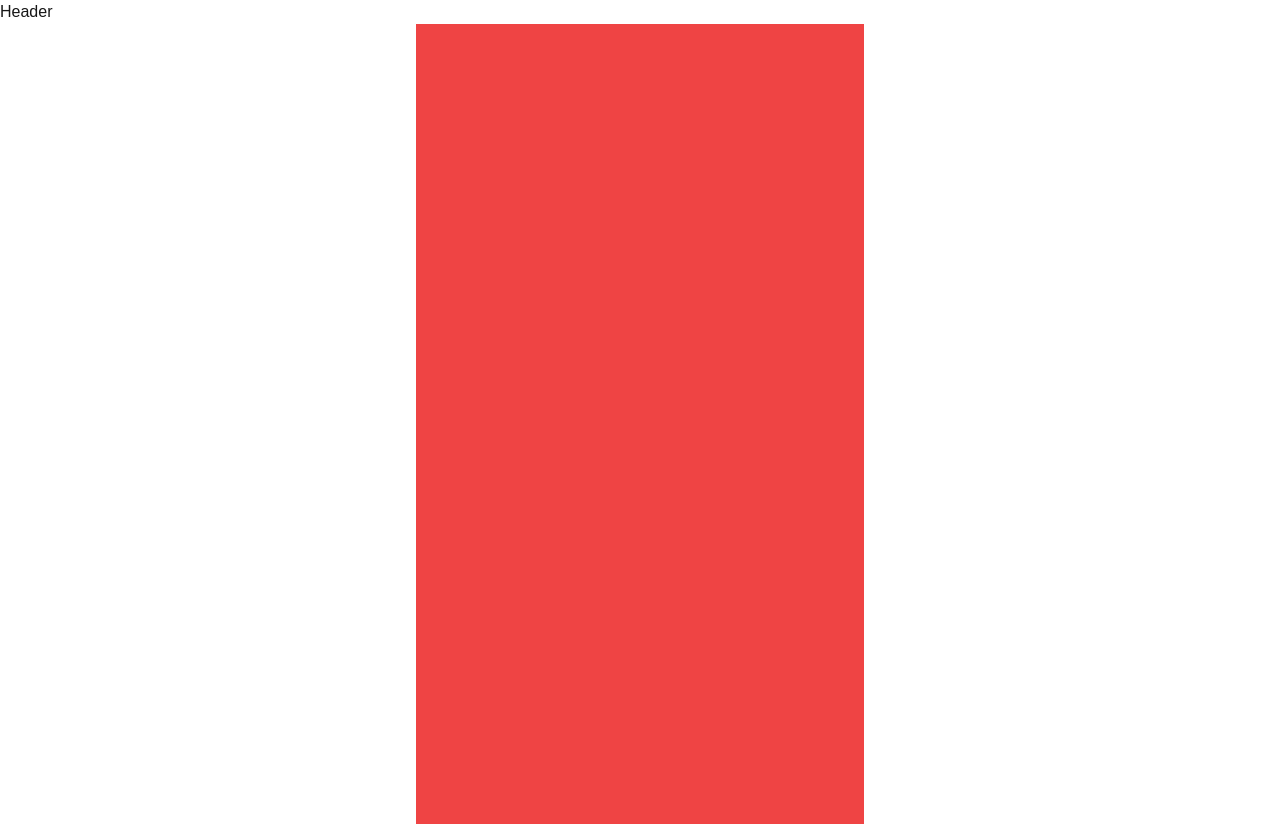
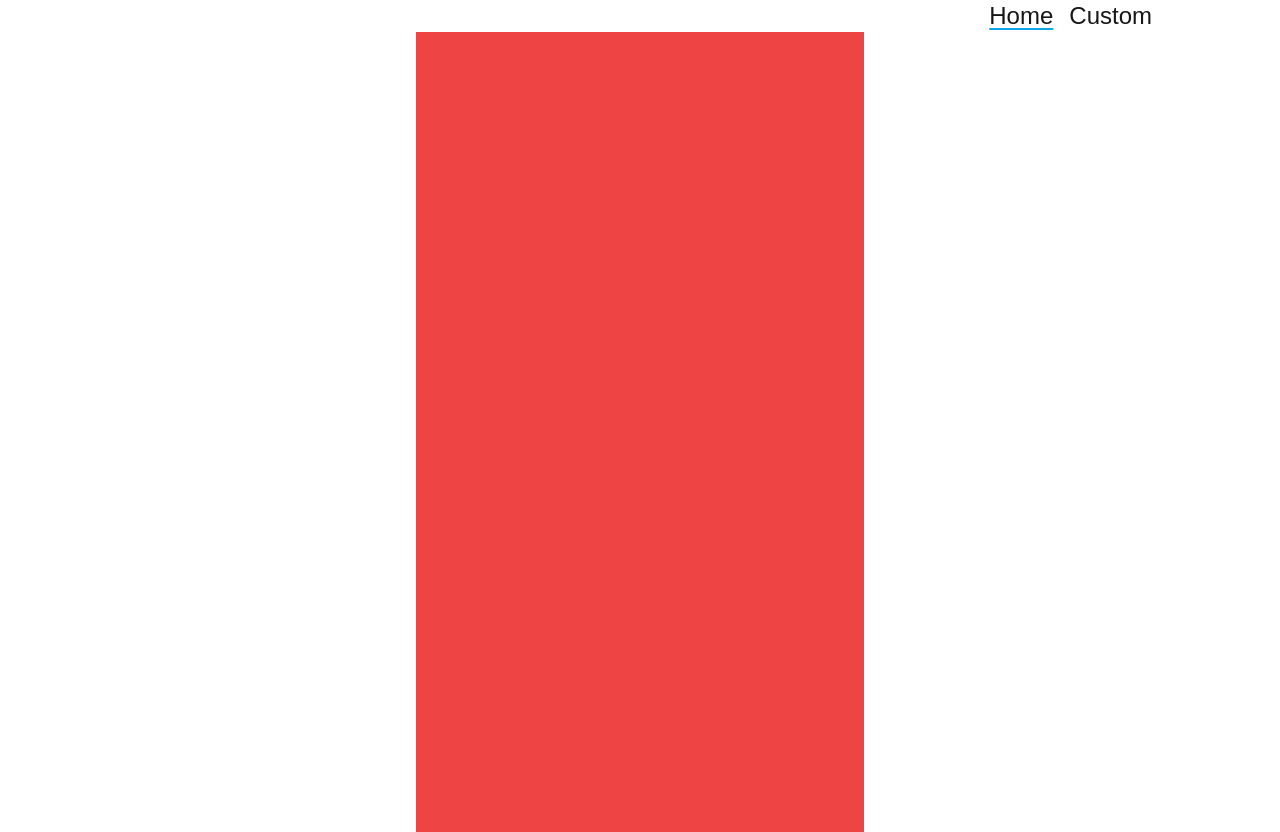
Before and after one commit to LeeHyoGeun96/rocketai, a Next.js app: page / in a window 1280 px wide. Built offline with nearby package versions, Linux system fonts and the light colour scheme.

Commit message:
feat: header 항목 추가
- layout 위치 수정

```diff
--- a/components/Header.tsx
+++ b/components/Header.tsx
@@ -1,3 +1,37 @@
+"use client";
+
+import Link from "next/link";
+import { usePathname } from "next/navigation";
+
 export default function Header() {
-  return <div className="w-screen">Header</div>;
+  const pathname = usePathname();
+
+  const activeLinkStyle = "underline underline-offset-4 decoration-sky-500";
+
+  return (
+    <div className="w-screen">
+      <ul className="flex mx-auto w-full max-w-screen-lg justify-end gap-4  items-center">
+        <li>
+          <Link
+            href="/"
+            className={`text-2xl hover:text-sky-600 transition-colors ${
+              pathname === "/" ? activeLinkStyle : ""
+            }`}
+          >
+            Home
+          </Link>
+        </li>
+        <li>
+          <Link
+            href="/custom"
+            className={`text-2xl hover:text-sky-600 transition-colors ${
+              pathname === "/custom" ? activeLinkStyle : ""
+            }`}
+          >
+            Custom
+          </Link>
+        </li>
+      </ul>
+    </div>
+  );
 }
--- a/pages/_app.tsx
+++ b/pages/_app.tsx
@@ -1,6 +1,11 @@
 import "@/styles/globals.css";
 import type { AppProps } from "next/app";
+import Layout from "@/components/Layout";
 
 export default function App({ Component, pageProps }: AppProps) {
-  return <Component {...pageProps} />;
+  return (
+    <Layout>
+      <Component {...pageProps} />
+    </Layout>
+  );
 }
--- /dev/null
+++ b/pages/custom/index.tsx
@@ -0,0 +1,3 @@
+export default function Custom() {
+  return <div>Custom</div>;
+}
--- a/pages/index.tsx
+++ b/pages/index.tsx
@@ -1,9 +1,5 @@
-import Layout from "@/components/Layout";
-
 export default function Home() {
   return (
-    <Layout>
-      <main className="flex flex-col max-w-md w-full h-full bg-red-500 mx-auto"></main>
-    </Layout>
+    <main className="flex flex-col max-w-md w-full h-full bg-red-500 mx-auto"></main>
   );
 }
```
